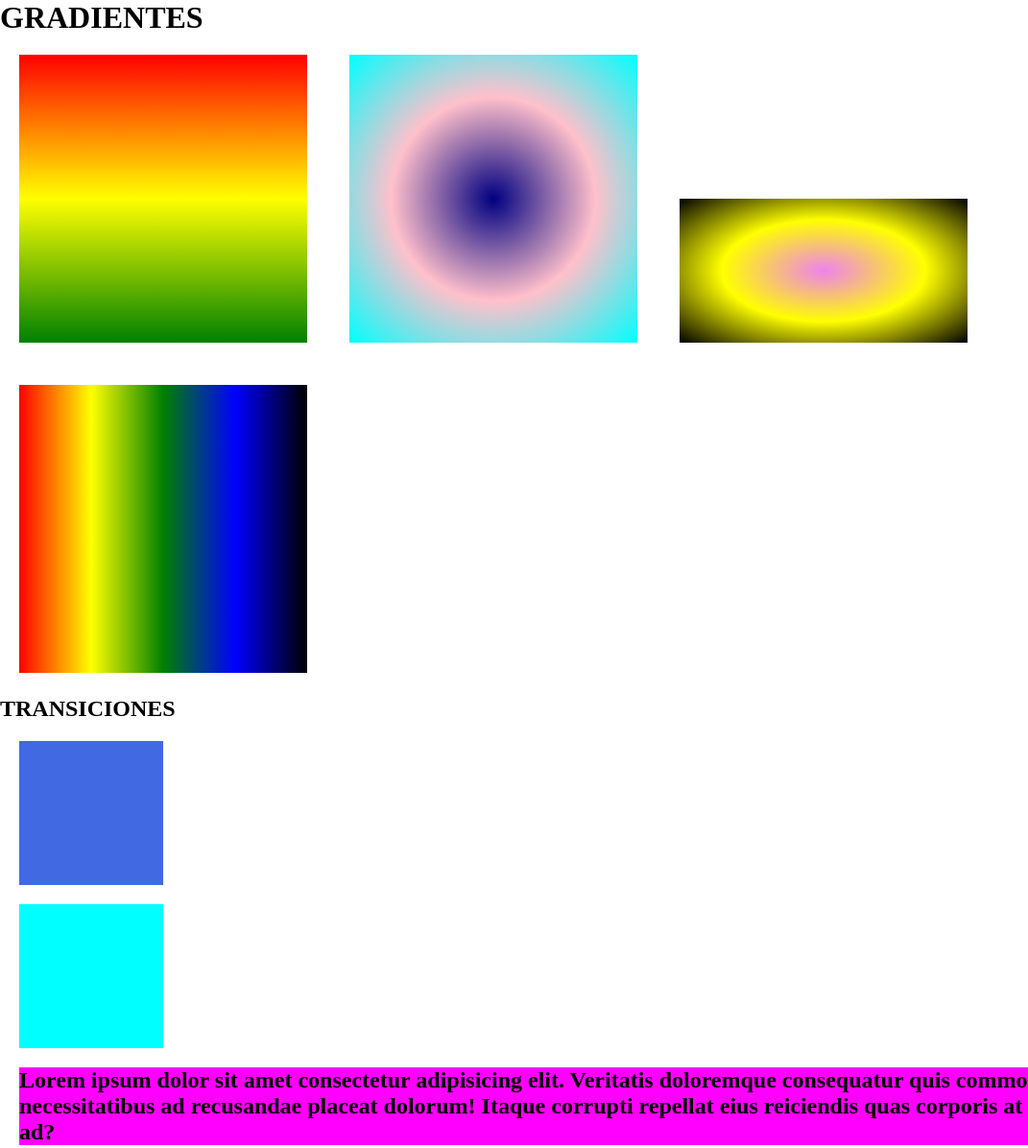
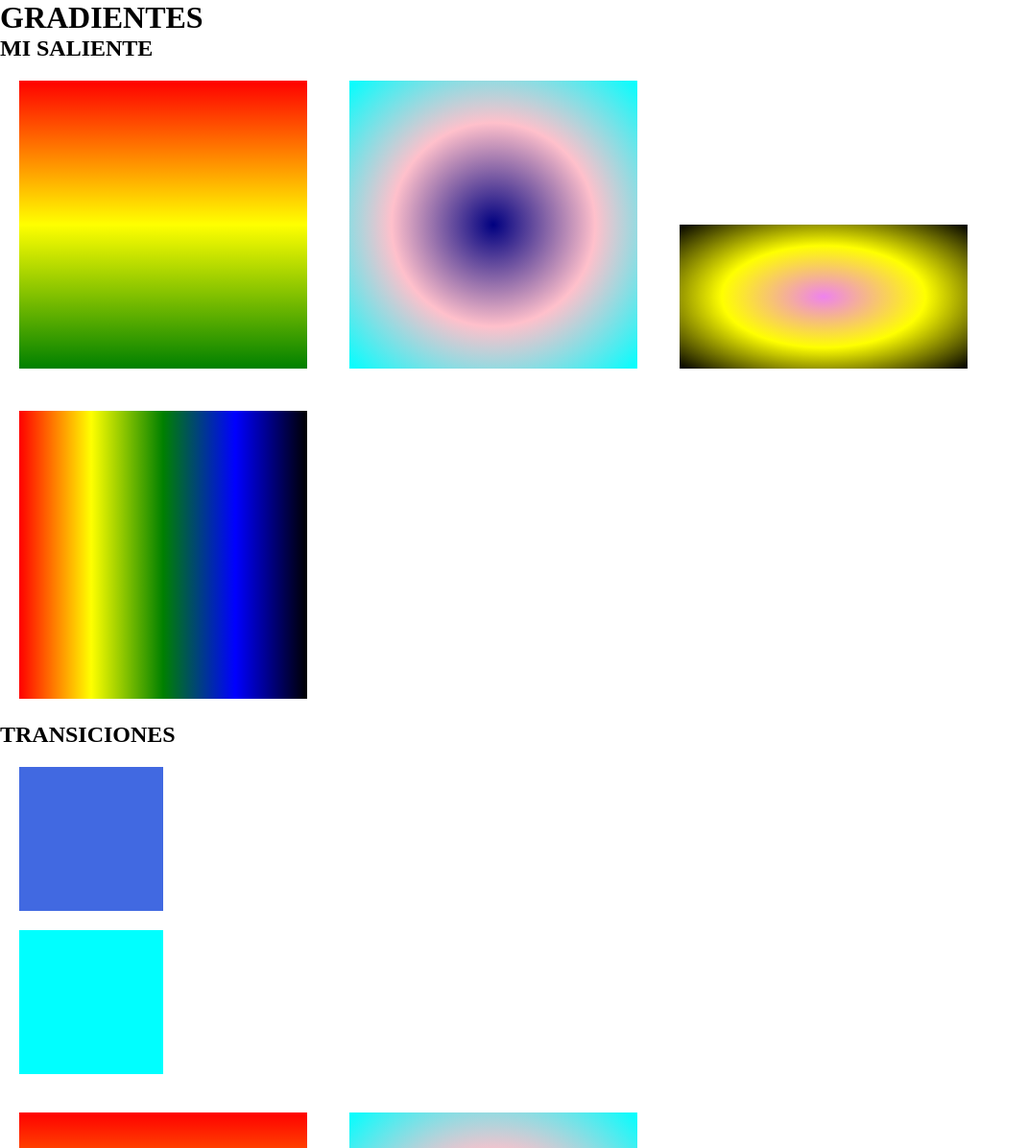
Before and after one commit to lpastore/gradientes, a plain HTML site: page index.html in a window 1280 px wide. Shown: the top 1196 px of the page at 96% size, without its empty margins (0-1071 px from the left). Drawn offline with Linux system fonts and the light colour scheme.

Commit message:
agregue cambios

```diff
--- a/index.html
+++ b/index.html
@@ -12,8 +12,17 @@
 <body>
     <header>
         <h1>GRADIENTES</h1>
+        <h2>MI SALIENTE</h2>
     </header>
     <main>
+        <div class="caja grad1 translate"></div>
+        <div class="caja grad2 rotate"></div>
+        <div class="caja grad3 skew"></div>
+        <div class="caja grad4 scale"></div>
+        <h2>TRANSICIONES</h2>
+        <div class="tran uno"></div>
+        <div class="tran dos"></div>
+
         <div class="caja grad1 translate"></div>
         <div class="caja grad2 rotate"></div>
         <div class="caja grad3 skew"></div>
```
